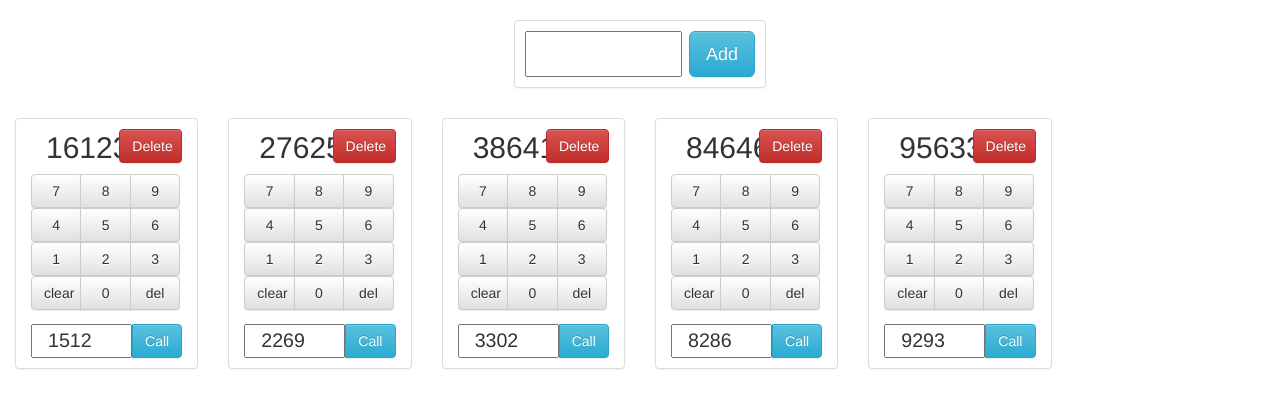
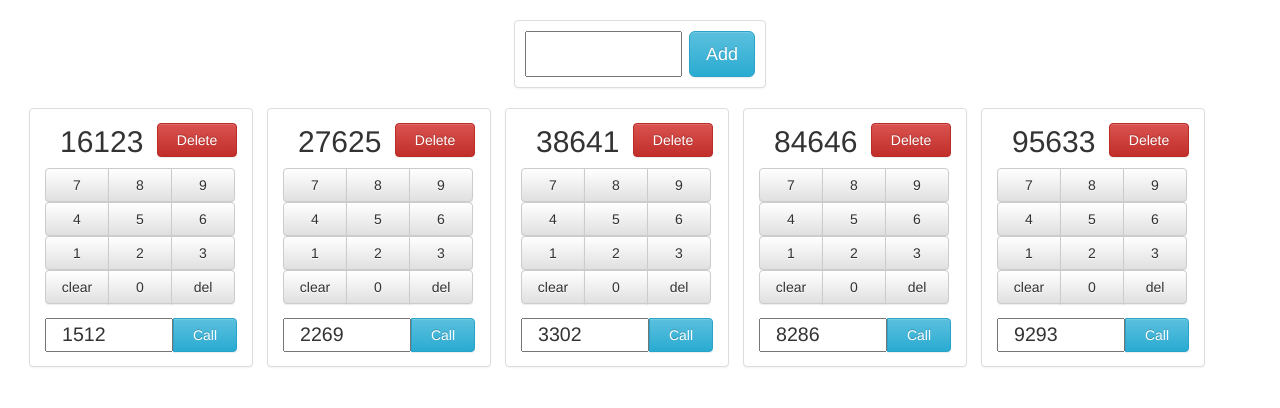
Before and after one commit to Rugvip/CowboyPhone, a plain HTML site: page www/index.html in a window 1280 px wide. Drawn offline with nearby package versions, Linux system fonts and the light colour scheme; some packages are replaced by stand-ins of ours; a script that the page names is missing.

Commit message:
improved web layout

```diff
--- a/www/css/phone.css
+++ b/www/css/phone.css
@@ -1,7 +1,9 @@
 .phone {
-    margin-top: 10px;
-    padding-top: 10px;
-    padding-bottom: 10px;
+    margin-top: 0;
+    margin-left: 1em;
+    padding-top: 1em;
+    padding-bottom: 1em;
+    width: 16em;
     /*margin-left: 5px;*/
     /*margin-right: 5px;*/
 }
--- a/www/index.html
+++ b/www/index.html
@@ -14,22 +14,20 @@
 <body ng-controller="PhoneListCtrl">
     <div class="panel panel-default createPhone center-block">
         <input ng-model="addPhone" ng-required="true" type="number" min="10" max="999999">
-        <button type="button" class="btn btn-info btn-lg pull-right">Add</button>
+        <button ng-click="add(addPhone)" type="button" class="btn btn-info btn-lg pull-right">Add</button>
     </div>
-    <div class="row container-fluid">
-        <div class="col-md-2" ng-repeat="phone in phones" ng-controller="PhoneCtrl">
-            <div class="panel panel-default phone col-md-12">
-                <div class="row center-block">
-                    <h2 class="center-block col-md-7">{{ phone.number }}</h2>
-                    <button type="button" class="btn btn-danger col-md-5" ng-click="remove(phone)">Delete</button>
-                </div>
-                <div ng-repeat="row in phone.numpad" class="row btn-group center-block">
-                    <button ng-click="numpadClick(n)" ng-repeat="n in row" class="btn btn-default col-md-4">{{ n }}</button>
-                </div>
-                <div class="number-input row btn-group center-block">
-                    <input class="col-md-8" ng-model="phone.callNumber" min="10" max="999999">
-                    <button type="button" class="btn btn-info col-md-4" ng-click="call(phone)">Call</button>
-                </div>
+    <div class="container-fluid">
+        <div class="panel panel-default phone col-xs-12" ng-repeat="phone in phones" ng-controller="PhoneCtrl">
+            <div class="row center-block">
+                <h2 class="center-block col-xs-7">{{ phone.number }}</h2>
+                <button type="button" class="btn btn-danger col-xs-5" ng-click="remove(phone)">Delete</button>
+            </div>
+            <div ng-repeat="row in phone.numpad" class="row btn-group center-block">
+                <button ng-click="numpadClick(n)" ng-repeat="n in row" class="btn btn-default col-xs-4">{{ n }}</button>
+            </div>
+            <div class="number-input row btn-group center-block">
+                <input class="col-xs-8" ng-model="phone.callNumber" min="10" max="999999">
+                <button type="button" class="btn btn-info col-xs-4" ng-click="call(phone)">Call</button>
             </div>
         </div>
     </div>
--- a/www/js/PhoneListController.js
+++ b/www/js/PhoneListController.js
@@ -18,5 +18,6 @@ app.controller('PhoneListCtrl', ['$scope', function($scope) {
             number = (Math.random()+"").substr(5, 5);
         }
         $scope.phones.push({number: number, callNumber: ""});
+        $scope.addPhone = "";
     }
 }]);
```
